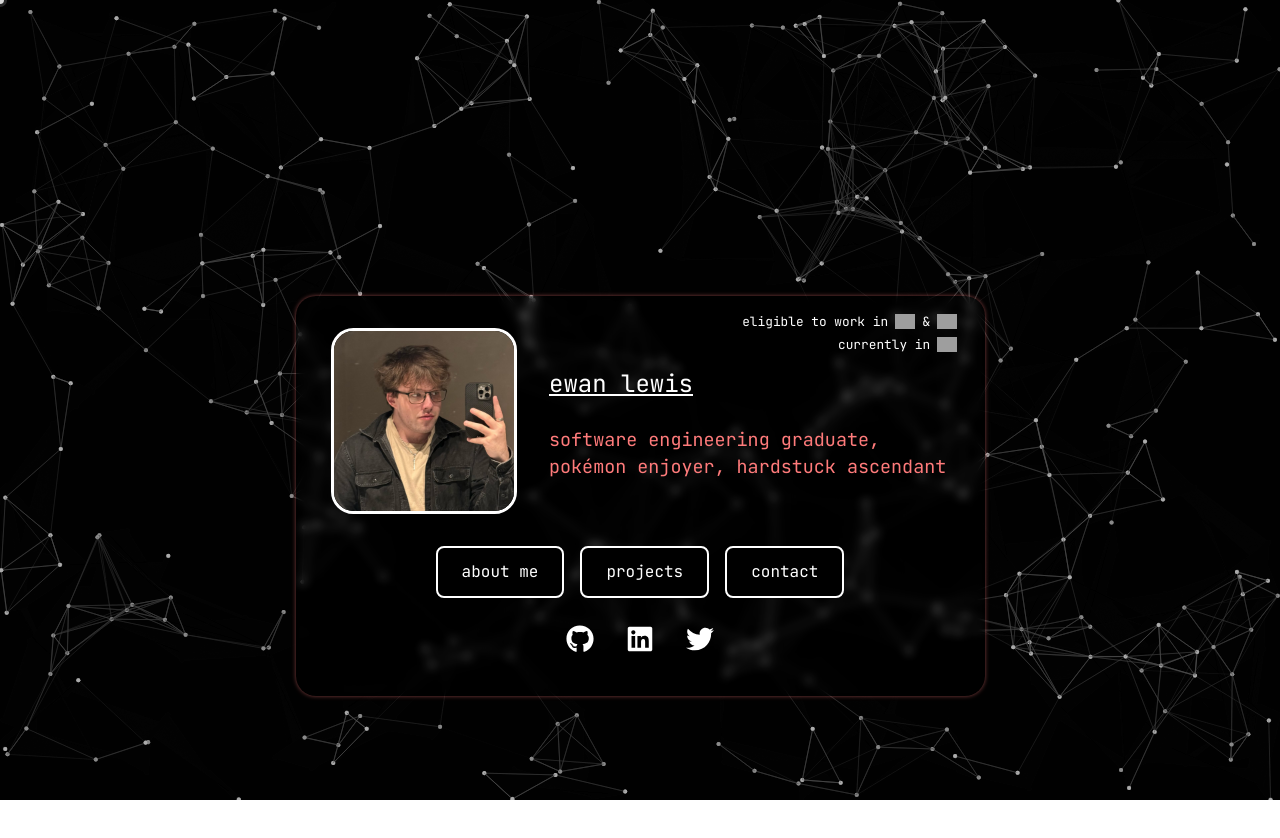
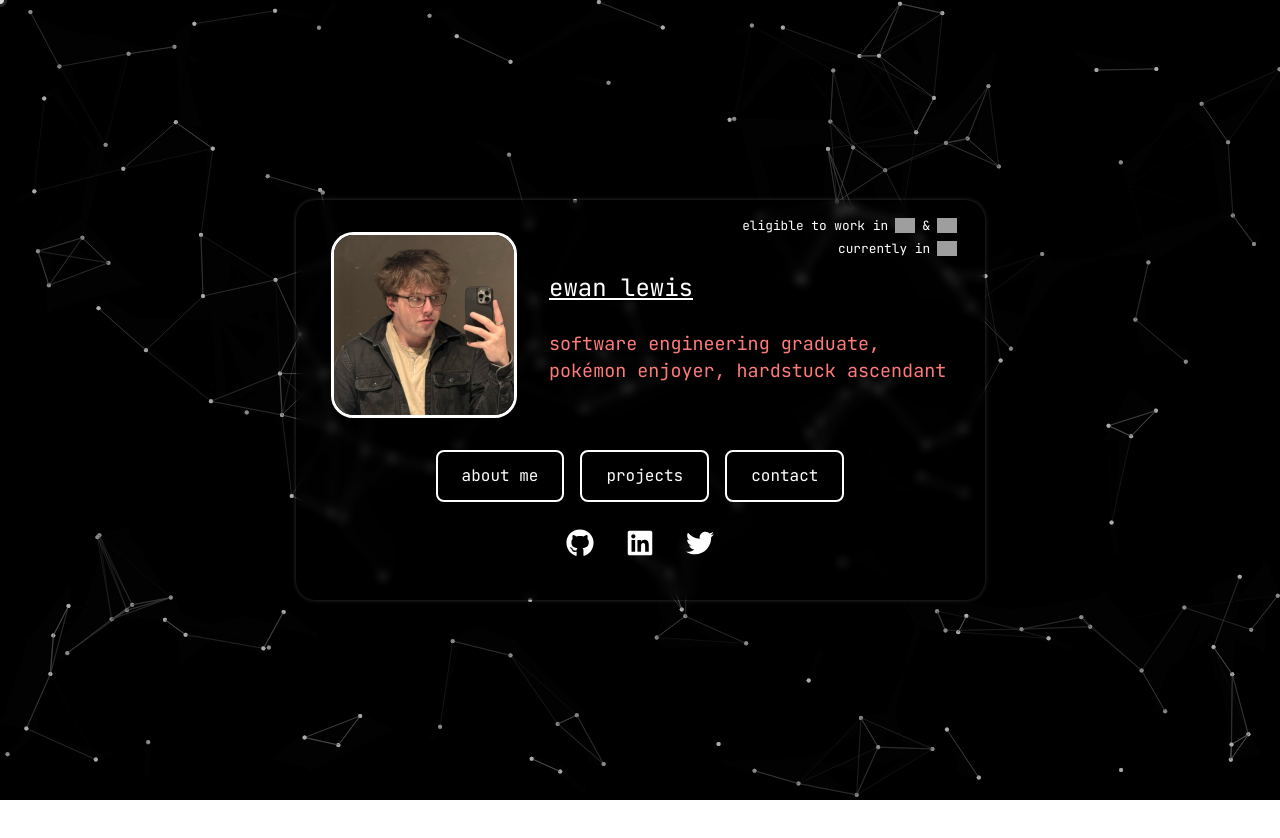
Before and after one commit to ewanlew/ewanlew.github.io, a React (Vite) app: page / in a window 1280 px wide. Shown: the top 838 px of the page. After the commit the page ends 800 px from the top, so only its background shows below. Built offline with nearby package versions, Linux system fonts and the light colour scheme; grey boxes are pictures that could not be loaded.

Commit message:
fixed scrolling

```diff
--- a/src/App.css
+++ b/src/App.css
@@ -1,7 +1,6 @@
 #root {
   max-width: 1280px;
   margin: 0 auto;
-  padding: 2rem;
   text-align: center;
 
   --main-accent: #ff7b7b;
@@ -16,8 +15,8 @@
   font-family: 'JetBrains Mono', monospace;
   position: relative;
   z-index: 1;
-  padding-top: 4rem;
   text-align: center;
+  overflow: hidden;
 }
 
 .intro-card {
@@ -27,8 +26,11 @@
   padding: 2rem;
   max-width: 625px;
   width: 100%;
+  height: 100%;
+  min-height: 100%;
+  overflow: visible;
   backdrop-filter: blur(5px);
-  box-shadow: 0 0 4px rgba(255, 123, 123, 0.5);
+  box-shadow: 0 0 4px rgba(255, 255, 255, 0.2);
 }
 
 .right-to-work {
--- a/src/App.jsx
+++ b/src/App.jsx
@@ -79,7 +79,7 @@ function Home() {
           <a href="https://www.linkedin.com/in/ewan-lewis-492aa9283/" target="_blank" rel="noopener noreferrer" tabIndex={5}>
             <FaLinkedin />
           </a>
-          <a href="https://twitter.com/waitihaventmadeatwitteryetpls" target="_blank" rel="noopener noreferrer" tabIndex={6}>
+          <a href="https://twitter.com/ewanleww" target="_blank" rel="noopener noreferrer" tabIndex={6}>
             <FaTwitter />
           </a>
         </div>
--- a/src/Background.jsx
+++ b/src/Background.jsx
@@ -11,7 +11,7 @@ function Background() {
 
     const dots = [];
 
-    for (let i = 0; i < 200; i++) {
+    for (let i = 0; i < 100; i++) {
       dots.push({
         x: Math.random() * width,
         y: Math.random() * height,
--- a/src/index.css
+++ b/src/index.css
@@ -41,12 +41,19 @@
   color: var(--dark-header-a-hover);
 }
 
+html {
+  height: 100%;
+  overflow-x: hidden;
+}
+
 body {
   margin: 0;
-  display: flex;
-  place-items: center;
-  min-width: 320px;
-  min-height: 100vh;
+  padding: 0;
+  width: 100%;
+  height: 100%;
+  overflow-x: hidden;
+  background-color: #0c0c0c;
+  font-family: 'JetBrains Mono', monospace;
 }
 
 h1 {
```
